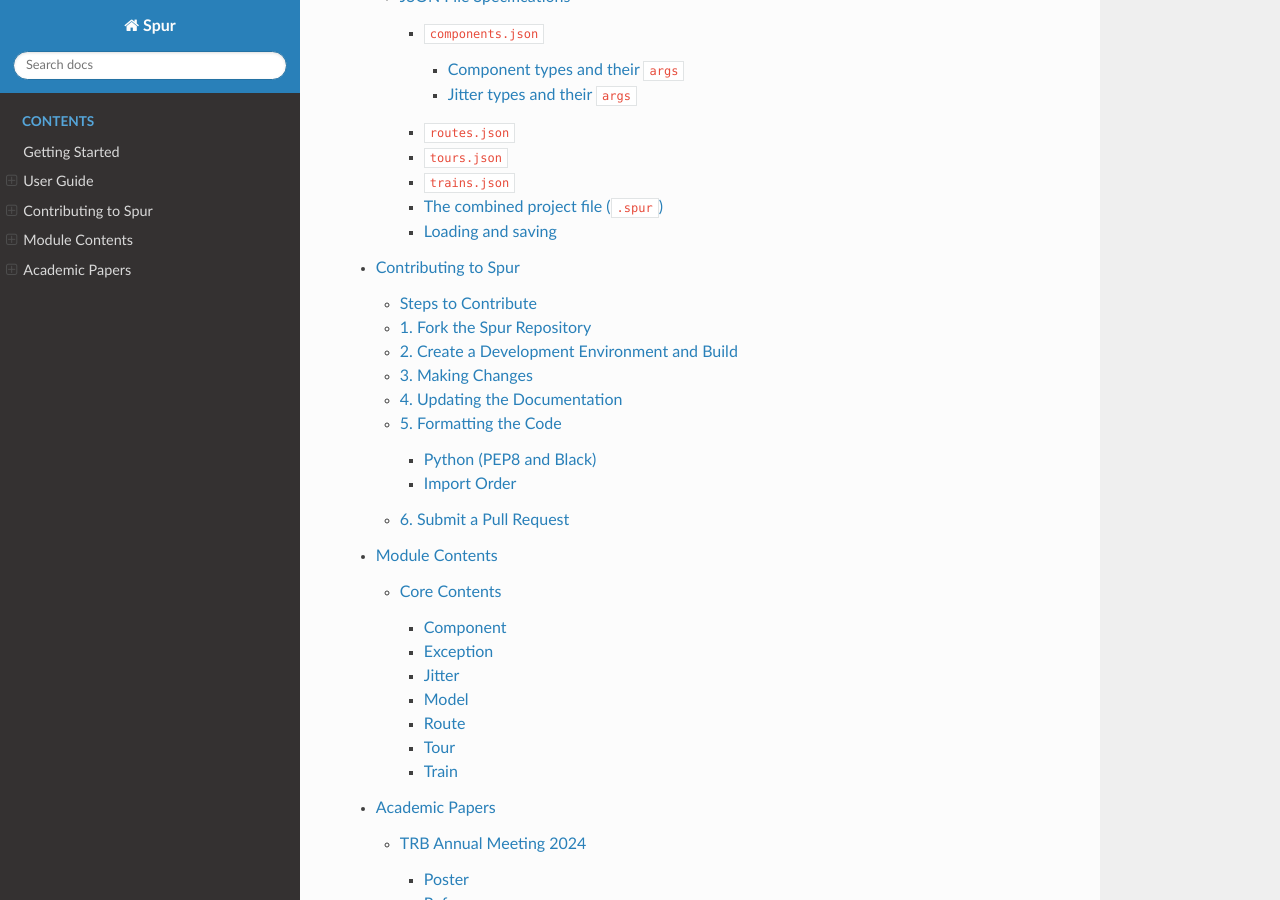
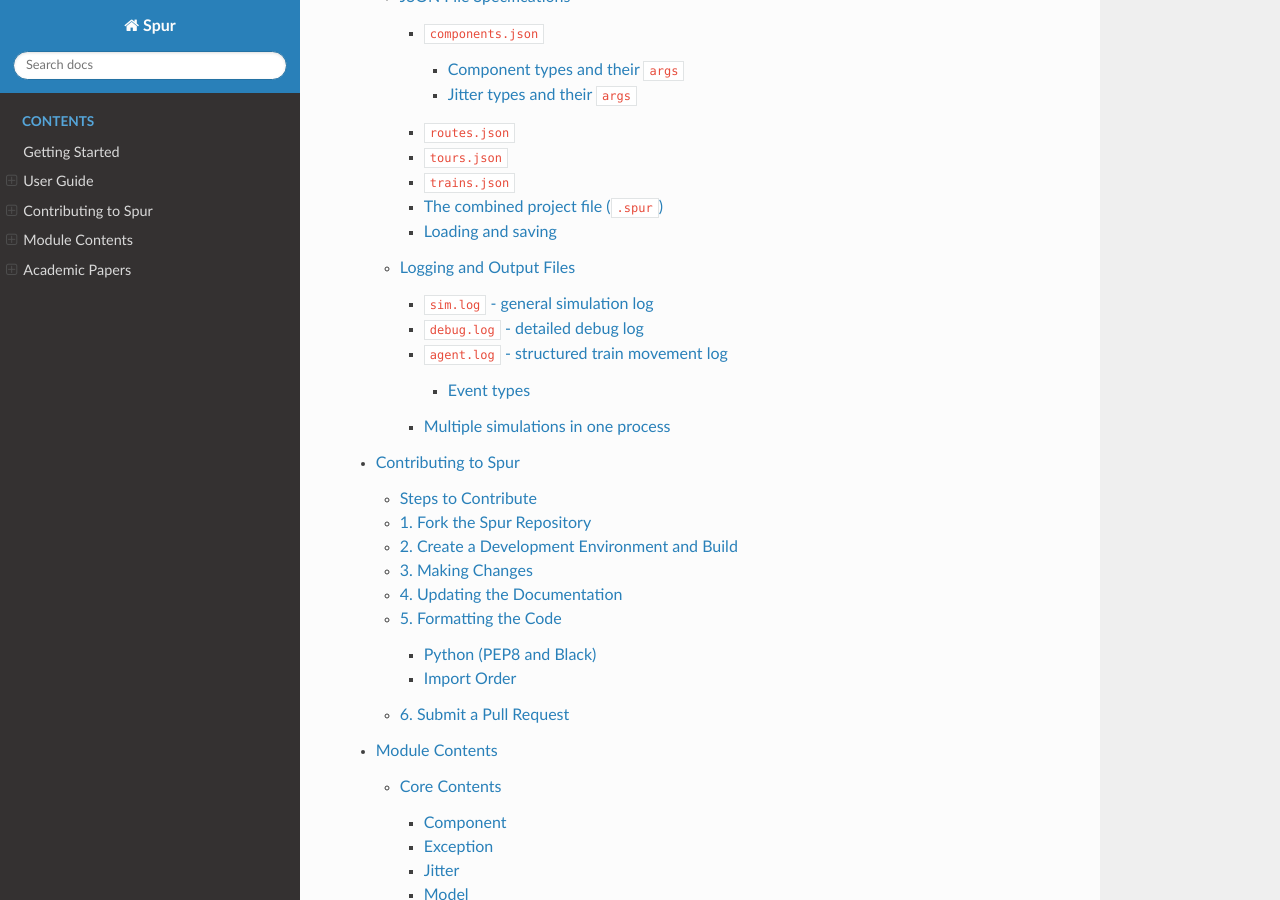
Before and after one commit to spur-sim/spur, a Sphinx documentation site: the page built from docs/source/index.rst, in a window 1280 px wide and 900 px high, scrolled down 872 px. Built offline with Sphinx 7.4.7 and the Read the Docs theme 3.1.0, drawn with Linux system fonts in a browser that asks for light colours; part of the change alters nothing that is shown.

Commit message:
Add logfile output documentation (closes #51)
New docs/source/guide/logging.rst describes what each opt-in log file
(sim.log, debug.log, agent.log) contains and what its format means -
the original issue referenced spur.log/error.log and automatic file
creation, which no longer exist after Phase 2 made file logging
opt-in per Model instance; this replaces that stale premise with the
current design (sim_log_file/debug_log_file/agent_log_file
constructor args, per-instance logger scoping so multiple
simulations never collide, and the agent.log IN/OUT/LOC event
format including the LOC event added by log_current_state()).

Verified the documented formats against a real run's actual log
output before writing them up.

Co-Authored-By: Claude Sonnet 5 <noreply@anthropic.com>

```diff
--- a/docs/source/guide/index.rst
+++ b/docs/source/guide/index.rst
@@ -11,3 +11,4 @@ We've written this user guide to be as friendly as possible, because one of the
     design
     installation
     json_specification
+    logging
--- /dev/null
+++ b/docs/source/guide/logging.rst
@@ -0,0 +1,113 @@
+.. _logging_guide:
+
+Logging and Output Files
+==========================
+
+Spur uses Python's standard :mod:`logging` module for all of its output, but as
+a library it never writes files on its own initiative. Every file output is
+**opt-in**, requested explicitly when you create a :class:`~spur.core.model.Model`:
+
+.. code-block:: python
+
+    from spur.core import Model
+
+    model = Model(
+        sim_log_file="sim.log",
+        debug_log_file="debug.log",
+        agent_log_file="agent.log",
+    )
+
+Pass only the ones you want - none are required, and each is written to
+whatever path you give it. If you don't need file output at all, you can leave
+all three out; a summary of ``sim.log``-level messages is always printed to the
+console for you, since it's cheap and scoped to this model instance alone (see
+:ref:`Multiple simulations in one process <logging_multiple_models>` below).
+
+There is no longer any *automatic* logging output (older versions of Spur wrote
+``spur.log``/``debug.log``/``error.log`` the moment you imported the package -
+this was removed because a library shouldn't have import-time side effects).
+If you want to see log output without writing any files, configure Python's
+own logging yourself, e.g. ``logging.basicConfig(level=logging.INFO)`` before
+running your model.
+
+``sim.log`` - general simulation log
+--------------------------------------
+
+Requested with the ``sim_log_file`` argument. Contains ``INFO``-level messages
+about the model's own lifecycle - setup, start, resume, and stop - plus
+whatever ``INFO``-level messages individual components and trains choose to
+log. This is the log to read if you want a human-readable narrative of what
+happened during a run, at a glance.
+
+Each line in the file looks like:
+
+.. code-block:: text
+
+    0      INFO     sim.a1b2c3d4                    Model setup complete!
+    0      INFO     sim.a1b2c3d4                    Model started
+    36900  INFO     sim.a1b2c3d4                    Model stopped
+
+The columns are: simulation time, the log level, the logger name (scoped to
+this model instance - see below), and the message. The console output printed
+by default (with no ``sim_log_file`` needed) uses the same information minus
+the level column, since it's always ``INFO``-and-above there.
+
+``debug.log`` - detailed debug log
+--------------------------------------
+
+Requested with the ``debug_log_file`` argument. Same format as ``sim.log``,
+but includes ``DEBUG``-level messages too - much more verbose, showing
+per-component and per-train internal chatter (resource requests, dwell time
+calculations, and similar). Useful when tracking down unexpected behaviour;
+not something you'd typically read line-by-line for a normal run.
+
+``agent.log`` - structured train movement log
+-------------------------------------------------
+
+Requested with the ``agent_log_file`` argument. This is the one most useful
+for analysis and visualization: a comma-separated line for every time a train
+enters or leaves a component, plus (if you call
+:meth:`~spur.core.model.Model.log_current_state`) a snapshot of every train's
+current location at whatever moment you choose.
+
+.. code-block:: text
+
+    0,agent.a1b2c3d4.train.T-0,IN,0-1-Y,SimpleYard
+    161,agent.a1b2c3d4.train.T-0,OUT,0-1-Y,SimpleYard
+    161,agent.a1b2c3d4.train.T-0,IN,1-2-A,TimedTrack
+    36900,agent.a1b2c3d4.train.T-0,LOC,1-2-A,TimedTrack
+
+Each line has five comma-separated fields: simulation time, the logger name
+(identifies which train - see below), the event type, the component's unique
+ID, and the component's type name.
+
+Event types
+^^^^^^^^^^^^
+
+``IN``
+    The train has been granted access to the named component and has started
+    traversing/dwelling at it.
+``OUT``
+    The train has finished with the named component and released it.
+``LOC``
+    A position snapshot, written only when :meth:`Model.log_current_state()
+    <spur.core.model.Model.log_current_state>` is called - not part of the
+    normal IN/OUT flow. Useful for recording where every train is at an
+    arbitrary point in time, or for extending a train's last-known position
+    through to the end of a run when it's still mid-traversal or waiting when
+    the model stops.
+
+.. _logging_multiple_models:
+
+Multiple simulations in one process
+--------------------------------------
+
+Every logger name is scoped to the owning :class:`~spur.core.model.Model`
+instance's own ``uid`` (auto-generated if you don't supply one, e.g.
+``a1b2c3d4`` in the examples above) - so running several ``Model`` instances
+in the same process, sequentially or in separate threads, never mixes their
+output together or overwrites each other's files. Each train's logger name is
+further scoped under its own model and its own ``uid`` (e.g.
+``agent.a1b2c3d4.train.T-0``), so you can tell trains from different models
+and different trains within the same model apart just by reading the logger
+name column.
```
